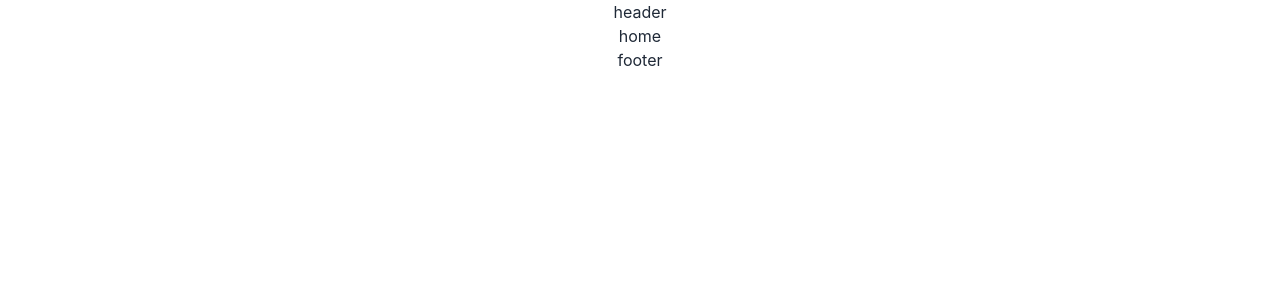
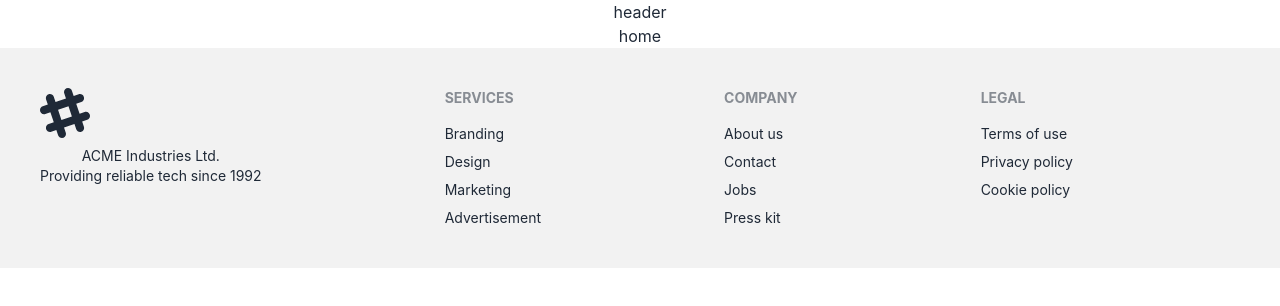
Before and after one commit to alamin0561464977/photographer-clint, a React (Create React App) app: page / in a window 1280 px wide. Shown: the top 306 px of the page. Built offline with nearby package versions, Linux system fonts and the light colour scheme.

Commit message:
Added a Footer

```diff
--- a/src/Pages/Share/Footer/Footer.js
+++ b/src/Pages/Share/Footer/Footer.js
@@ -2,9 +2,32 @@
 
 const Footer = () => {
     return (
-        <div>
-            footer
-        </div>
+        <footer className="footer p-10 bg-base-200 text-base-content">
+            <div>
+                <svg width="50" height="50" viewBox="0 0 24 24" xmlns="http://www.w3.org/2000/svg" fillRule="evenodd" clipRule="evenodd" className="fill-current"><path d="M22.672 15.226l-2.432.811.841 2.515c.33 1.019-.209 2.127-1.23 2.456-1.15.325-2.148-.321-2.463-1.226l-.84-2.518-5.013 1.677.84 2.517c.391 1.203-.434 2.542-1.831 2.542-.88 0-1.601-.564-1.86-1.314l-.842-2.516-2.431.809c-1.135.328-2.145-.317-2.463-1.229-.329-1.018.211-2.127 1.231-2.456l2.432-.809-1.621-4.823-2.432.808c-1.355.384-2.558-.59-2.558-1.839 0-.817.509-1.582 1.327-1.846l2.433-.809-.842-2.515c-.33-1.02.211-2.129 1.232-2.458 1.02-.329 2.13.209 2.461 1.229l.842 2.515 5.011-1.677-.839-2.517c-.403-1.238.484-2.553 1.843-2.553.819 0 1.585.509 1.85 1.326l.841 2.517 2.431-.81c1.02-.33 2.131.211 2.461 1.229.332 1.018-.21 2.126-1.23 2.456l-2.433.809 1.622 4.823 2.433-.809c1.242-.401 2.557.484 2.557 1.838 0 .819-.51 1.583-1.328 1.847m-8.992-6.428l-5.01 1.675 1.619 4.828 5.011-1.674-1.62-4.829z"></path></svg>
+                <p>ACME Industries Ltd.<br />Providing reliable tech since 1992</p>
+            </div>
+            <div>
+                <span className="footer-title">Services</span>
+                <a className="link link-hover">Branding</a>
+                <a className="link link-hover">Design</a>
+                <a className="link link-hover">Marketing</a>
+                <a className="link link-hover">Advertisement</a>
+            </div>
+            <div>
+                <span className="footer-title">Company</span>
+                <a className="link link-hover">About us</a>
+                <a className="link link-hover">Contact</a>
+                <a className="link link-hover">Jobs</a>
+                <a className="link link-hover">Press kit</a>
+            </div>
+            <div>
+                <span className="footer-title">Legal</span>
+                <a className="link link-hover">Terms of use</a>
+                <a className="link link-hover">Privacy policy</a>
+                <a className="link link-hover">Cookie policy</a>
+            </div>
+        </footer>
     );
 };
 
```
